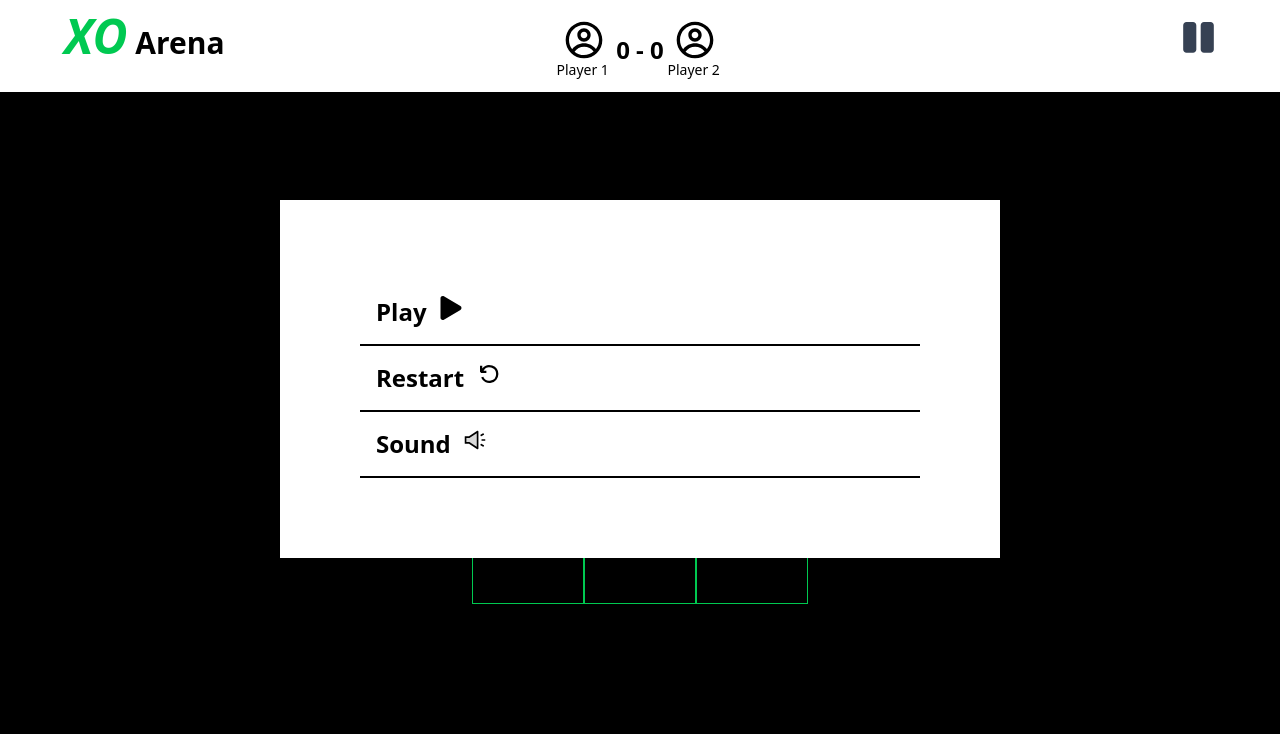
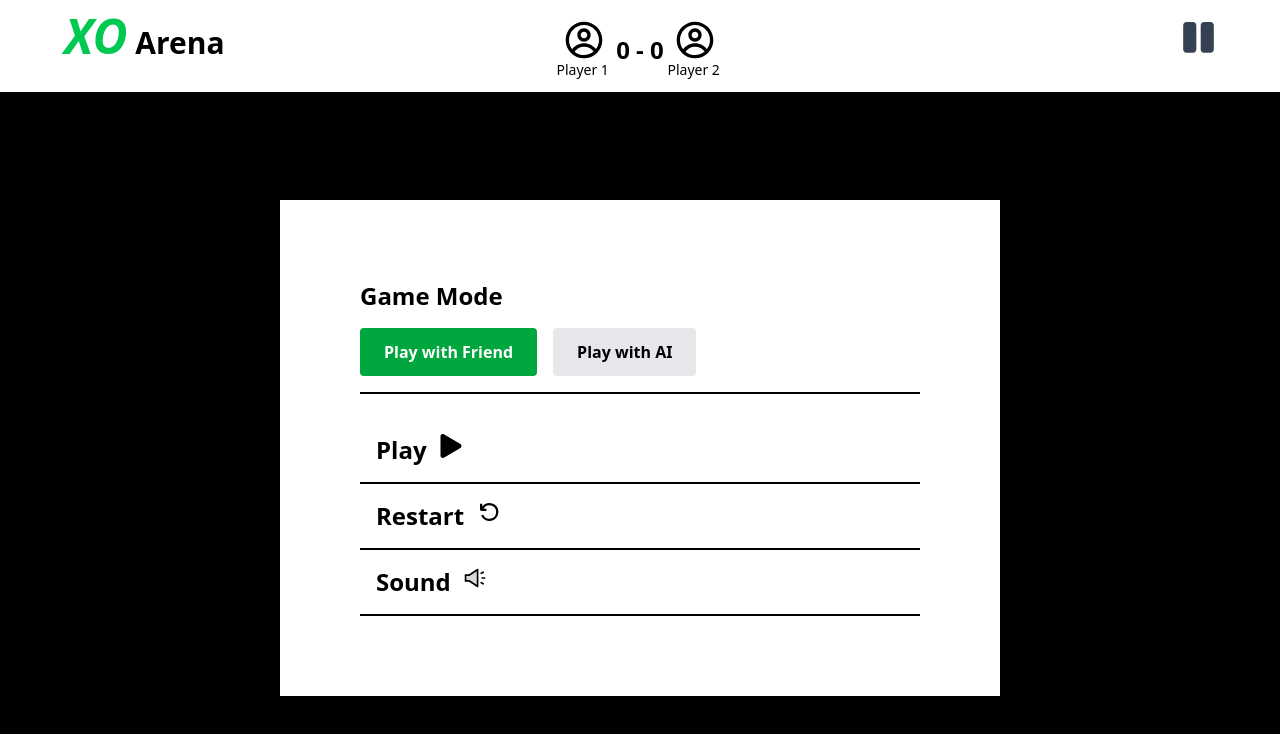
Before and after one commit to al-qunnut/XO-Arena, a React (Vite) app: page / in a window 1280 px wide. Both pictures are taken after a click on the icon 1198 px from the left and 37 px from the top of the page. Shown: the top 734 px of the page. Built offline with nearby package versions, Linux system fonts and the light colour scheme; no server answers.

Commit message:
added gemini API

```diff
--- a/package.json
+++ b/package.json
@@ -10,7 +10,10 @@
     "preview": "vite preview"
   },
   "dependencies": {
+    "@google/generative-ai": "^0.24.1",
     "@tailwindcss/vite": "^4.1.18",
+    "axios": "^1.13.2",
+    "google": "^2.1.0",
     "react": "^19.2.0",
     "react-dom": "^19.2.0",
     "react-icons": "^5.5.0",
--- a/src/App.jsx
+++ b/src/App.jsx
@@ -7,11 +7,21 @@ import Game from "./Components/Game"
 const App = () => {
   const [scoreX, setScoreX] = useState(0);
   const [scoreO, setScoreO] = useState(0);
+  const [gameMode, setGameMode] = useState('friend');
 
   return (
     <div>
-      <Navigation scoreX={scoreX} scoreO={scoreO} />
-      <Game setScoreX={setScoreX} setScoreO={setScoreO} />
+       <Navigation
+        scoreX={scoreX}
+        scoreO={scoreO}
+        gameMode={gameMode}
+        setGameMode={setGameMode}
+      />
+      <Game
+        setScoreX={setScoreX}
+        setScoreO={setScoreO}
+        gameMode={gameMode}
+      />
       <ScoreBoard />
     </div>
   )
--- a/src/Components/Game.jsx
+++ b/src/Components/Game.jsx
@@ -1,11 +1,75 @@
-import { useState } from "react";
+import { GoogleGenerativeAI } from '@google/generative-ai';
+import { useState, useEffect } from "react";
 import { boxes } from "./Local"
 
-const Game = ({ setScoreX, setScoreO }) => {
+const Game = ({ setScoreX, setScoreO, gameMode }) => {
+    const API_KEY = import.meta.env.VITE_GEMINI_KEY;
+  const genAI = new GoogleGenerativeAI(API_KEY);
+
   const [ currentPlayer, setCurrentPlayer ] = useState('X')
   const [ allBoxes, setAllBoxes ] = useState(boxes)
   const [ win, setWin ] = useState(false)
   const [ winner, setWinner ] = useState(null)
+  const [ isAiThinking, setIsAiThinking ] = useState(false)
+
+  useEffect(() => {
+    if (currentPlayer === 'O' && !win && gameMode === 'ai') {
+      makeAiMove();
+    }
+  }, [currentPlayer, win, gameMode]);
+
+  const makeAiMove = async () => {
+    setIsAiThinking(true);
+
+    try {
+      const model = genAI.getGenerativeModel({ model: "gemini-1.5-flash" });
+
+      const boardState = allBoxes.map(box => box.value || '-').join('');
+
+      const prompt = `You are playing Tic-Tac-Toe as player O.
+      Current board state (9 positions, read left to right, top to bottom):
+      ${boardState}
+
+      Where: X = player X, O = player O (you), - = empty
+
+      Positions are numbered 0-8:
+      0 1 2
+      3 4 5
+      6 7 8
+
+      Analyze the board and make the best move. Consider:
+      1. Win if you can
+      2. Block opponent from winning
+      3. Take center if available
+      4. Take corners
+
+      Respond with ONLY a single number (0-8) for your chosen position. No explanation.`;
+
+      const result = await model.generateContent(prompt);
+      const response = await result.response;
+      const aiMove = parseInt(response.text().trim());
+
+      if (aiMove >= 0 && aiMove <= 8 && allBoxes[aiMove].value === "") {
+        handleValue(aiMove);
+      } else {
+        const emptyBoxes = allBoxes.filter(box => box.value === "");
+        if (emptyBoxes.length > 0) {
+          const randomBox = emptyBoxes[Math.floor(Math.random() * emptyBoxes.length)];
+          handleValue(randomBox.id);
+        }
+      }
+    } catch (error) {
+      console.error("AI move error:", error);
+      const emptyBoxes = allBoxes.filter(box => box.value === "");
+      if (emptyBoxes.length > 0) {
+        const randomBox = emptyBoxes[Math.floor(Math.random() * emptyBoxes.length)];
+        handleValue(randomBox.id);
+      }
+    } finally {
+      setIsAiThinking(false);
+    }
+  };
+
 
   const handleValue = (id) => {
     const foundItem = allBoxes.find(item => item.id === id)
@@ -70,6 +134,7 @@ const Game = ({ setScoreX, setScoreO }) => {
         setWin(true);
         setWinner(null);
      }
+
   }
 
   const resetGame = () => {
@@ -82,23 +147,42 @@ const Game = ({ setScoreX, setScoreO }) => {
 
   return (
     <div className='relative m-auto mt-30 p-8 md:w-100 h-70 md:h-90 text-white'>
+      {/* Display current mode */}
+      <div className="text-center mb-4 text-xl">
+        Mode: {gameMode === 'ai' ? 'Playing with AI' : 'Playing with Friend'}
+      </div>
+
       <div className="grid grid-cols-3">
         {allBoxes.map((box) =>
           <ul className='' key={box.id}>
-            <li className="border h-20 md:h-30 text-4xl text-green-500 font-bold flex justify-center items-center" onClick={() => handleValue(box.id)}>{box.value}</li>
+            <li
+              className={`border h-20 md:h-30 text-4xl text-green-500 font-bold flex justify-center items-center ${
+                (gameMode === 'ai' && (isAiThinking || currentPlayer === 'O')) ? 'cursor-not-allowed opacity-50' : 'cursor-pointer'
+              }`}
+              onClick={() => handleValue(box.id)}
+            >
+              {box.value}
+            </li>
           </ul>
         )}
+
+        {isAiThinking && (
+          <div className="absolute top-50 left-50 transform -translate-x-1/2 -translate-y-1/2 bg-black bg-opacity-70 text-white p-4 rounded">
+            AI is thinking...
+          </div>
+        )}
+
         {win && (
           winner ? (
             <div className="absolute top-0 right-0 z-10 h-80 w-full bg-white items-center text-green-800 p-8 flex flex-col justify-center items-center m-6 text-3xl">
-              {winner} is the winner for this round!!!
+              {gameMode === 'ai' ? (winner === 'X' ? 'You won!' : 'AI won!') : `${winner} is the winner for this round!`}
               <button onClick={resetGame} className="mt-4 bg-green-600 text-white px-4 py-2 rounded">
                 Play Again
               </button>
             </div>
           ) : (
             <div className="absolute top-0 right-0 z-10 h-80 w-full bg-white items-center text-red-800 p-8 flex flex-col justify-center items-center m-6 text-3xl">
-              Nobody won this round!!!
+              It's a draw!
               <button onClick={resetGame} className="mt-4 bg-red-600 text-white px-4 py-2 rounded">
                 Play Again
               </button>
--- a/src/Components/Navigation.jsx
+++ b/src/Components/Navigation.jsx
@@ -3,7 +3,7 @@ import { FaPause } from "react-icons/fa";
 import { CgProfile } from "react-icons/cg";
 import { settings } from "./Local";
 
-const Navigation = ({ scoreX, scoreO }) => {
+const Navigation = ({ scoreX, scoreO, gameMode, setGameMode }) => {
   const [ openSetting, setOpenSetting ] = useState(false)
 
   const handleSettings = () => {
@@ -34,15 +34,59 @@ const Navigation = ({ scoreX, scoreO }) => {
           <FaPause size={35} onClick={handleSettings} className="mt-2"/>
 
           {openSetting && (
-            <div className="z-10 absolute top-40 left-10 right-10 md:left-70 md:right-70 mt-10 bg-white text-black p-4 md:p-20 ">
-               {settings.map((setting) =>
-                <ul key={setting.id} className="md:text-2xl text-sm font-bold ">
-                 <li onClick={() => { if (setting.name === "Play") { setOpenSetting(false); } else if (setting.url) { setting.url();}} }
-                 className="flex border-b-2 p-4 hover:uppercase">{setting.name} &nbsp; {setting.icon}</li>
+            <div className="z-10 absolute top-40 left-10 right-10 md:left-70 md:right-70 mt-10 bg-white text-black p-4 md:p-20">
+              {/* Game Mode Selection */}
+              <div className="mb-6 pb-4 border-b-2">
+                <h2 className="text-2xl font-bold mb-4">Game Mode</h2>
+                <div className="flex gap-4">
+                  <button
+                    onClick={() => {
+                      setGameMode('friend');
+                      setOpenSetting(false);
+                    }}
+                    className={`px-6 py-3 rounded font-bold ${
+                      gameMode === 'friend'
+                        ? 'bg-green-600 text-white'
+                        : 'bg-gray-200 text-black'
+                    }`}
+                  >
+                    Play with Friend
+                  </button>
+                  <button
+                    onClick={() => {
+                      setGameMode('ai');
+                      setOpenSetting(false);
+                    }}
+                    className={`px-6 py-3 rounded font-bold ${
+                      gameMode === 'ai'
+                        ? 'bg-green-600 text-white'
+                        : 'bg-gray-200 text-black'
+                    }`}
+                  >
+                    Play with AI
+                  </button>
+                </div>
+              </div>
+
+              {/* Other Settings */}
+              {settings.map((setting) =>
+                <ul key={setting.id} className="md:text-2xl text-sm font-bold">
+                  <li
+                    onClick={() => {
+                      if (setting.name === "Play") {
+                        setOpenSetting(false);
+                      } else if (setting.url) {
+                        setting.url();
+                      }
+                    }}
+                    className="flex border-b-2 p-4 hover:uppercase cursor-pointer"
+                  >
+                    {setting.name} &nbsp; {setting.icon}
+                  </li>
                 </ul>
-               )}
+              )}
             </div>
-            )}
+          )}
         </div>
         </div>
         <div className="block md:hidden mt-4">
--- /dev/null
+++ b/src/http/GeminiApi.js
@@ -0,0 +1,13 @@
+import axios from "axios";
+const API_KEY = import.meta.env.VITE_GEMINI_KEY
+
+export default axios.create({
+    baseURL: 'https://generativelanguage.googleapis.com/v1beta/models',
+    params: {
+        key: API_KEY
+    },
+        headers: {
+          'Authorization': 'Bearer ',
+          'Content-Type': 'application/json'
+        }
+})
```
Also changed, not shown: 1 other file (tests, documents, lock files or other folders).
